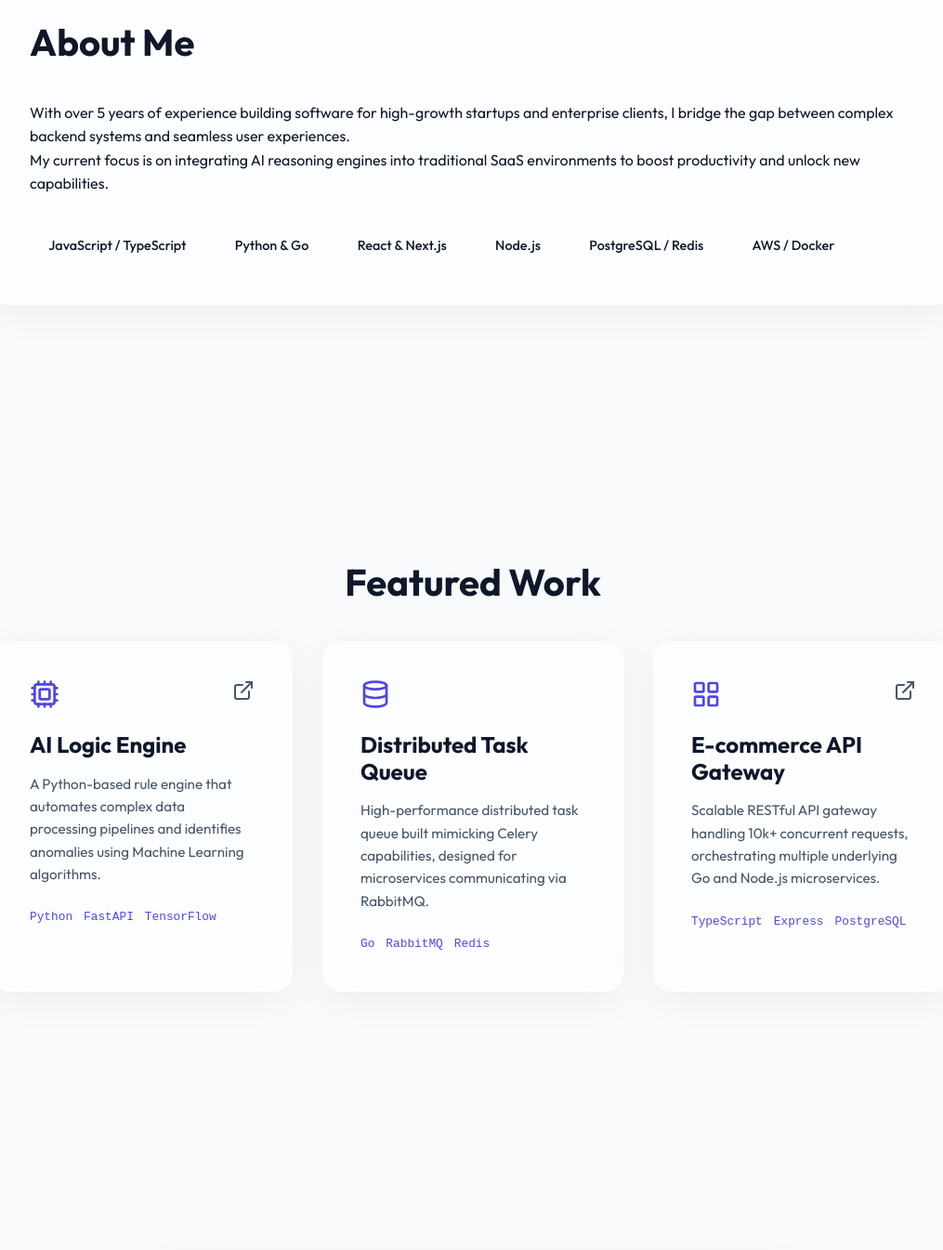
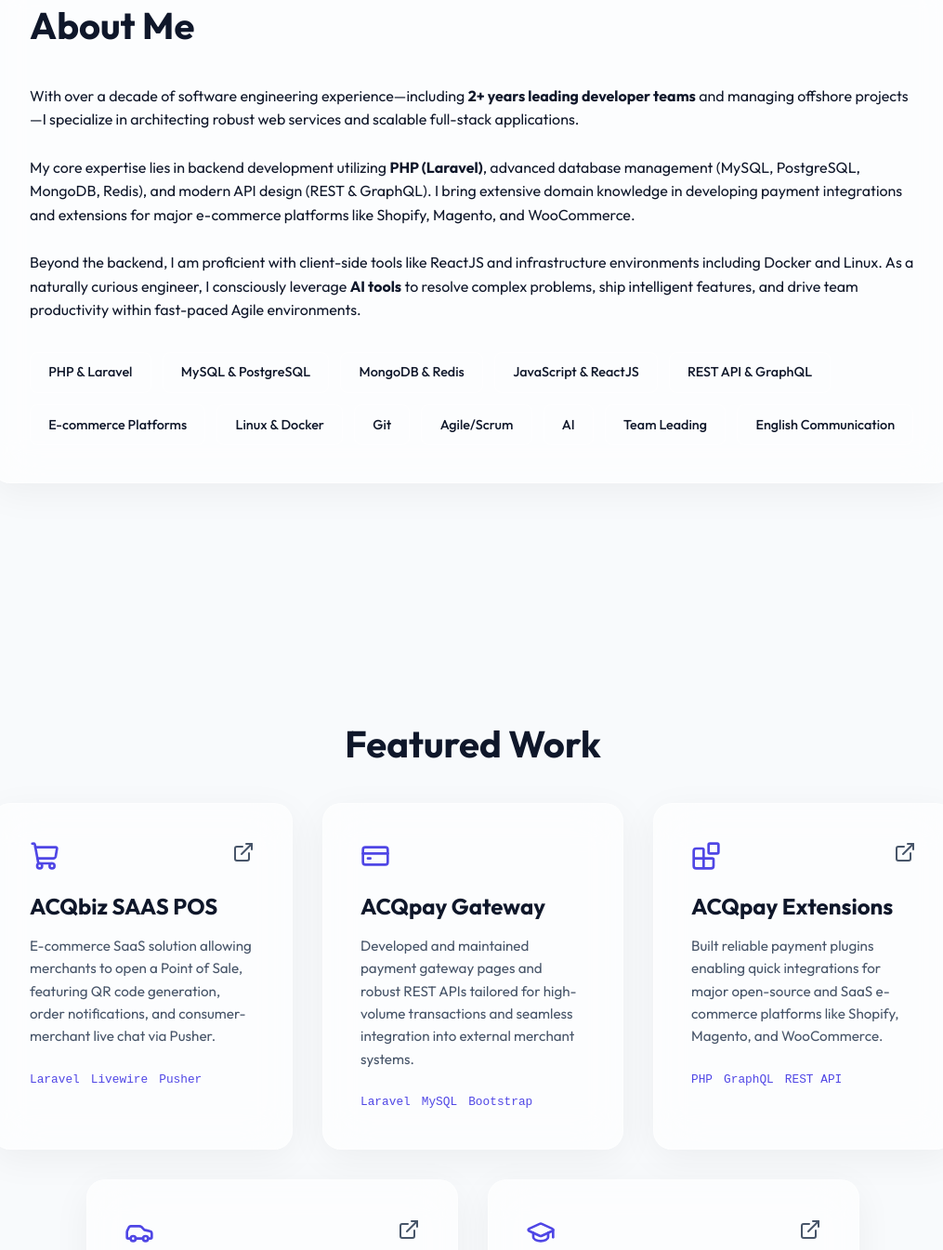
Before and after one commit to hieulvt/hieulvt.github.io, a plain HTML site: page index.html in a window 1280 px wide. Shown: the part 1058-2403 px from the top of the page at 93% size, without its empty margins (131-1146 px from the left). Drawn offline with nearby package versions, Linux system fonts and the light colour scheme.

Commit message:
Update portfolio with real content

```diff
--- a/index.html
+++ b/index.html
@@ -4,9 +4,9 @@
 <head>
     <meta charset="UTF-8">
     <meta name="viewport" content="width=device-width, initial-scale=1.0">
-    <title>Senior Software Engineer | Portfolio</title>
+    <title>Hieu Luong | Senior Software Engineer</title>
     <meta name="description"
-        content="Portfolio of a Senior Software Engineer specializing in scalable web applications and AI tools.">
+        content="Portfolio of Hieu Luong, a Senior Software Engineer & Team Leader specializing in scalable web applications, PHP/Laravel, and E-commerce solutions.">
 
     <!-- Fonts -->
     <link rel="preconnect" href="https://fonts.googleapis.com">
@@ -32,7 +32,7 @@
     <nav class="glass-panel main-nav">
         <div class="nav-content">
             <div class="logo">
-                <span class="logo-text">Dev<span class="accent-text">.</span></span>
+                <span class="logo-text">Hieu Luong<span class="accent-text">.</span></span>
             </div>
             <ul class="nav-links">
                 <li><a href="#home">Home</a></li>
@@ -52,10 +52,10 @@
         <section id="home" class="hero fade-up">
             <div class="hero-content">
                 <div class="badge glass-badge">Open to new opportunities</div>
-                <h1 class="hero-title">Crafting <span class="accent-gradient">Scalable Systems</span> & Fluid
-                    Experiences.</h1>
-                <p class="hero-subtitle">Senior Software Engineer specializing in distributed architectures, AI
-                    integration, and robust backend services. I turn complex problems into elegant solutions.</p>
+                <h1 class="hero-title">Crafting <span class="accent-gradient">Scalable Systems</span> & Leading Teams.
+                </h1>
+                <p class="hero-subtitle">Senior Software Engineer & Team Leader with over a decade of experience in PHP
+                    (Laravel), scalable e-commerce solutions, and robust web services.</p>
                 <div class="hero-cta">
                     <a href="#projects" class="btn primary-btn glass-btn">View My Work</a>
                     <a href="#contact" class="btn secondary-btn">Contact Me</a>
@@ -69,18 +69,33 @@
                 <div class="about-grid">
                     <div class="about-text">
                         <h2 class="section-title">About Me</h2>
-                        <p>With over 5 years of experience building software for high-growth startups and enterprise
-                            clients, I bridge the gap between complex backend systems and seamless user experiences.</p>
-                        <p>My current focus is on integrating AI reasoning engines into traditional SaaS environments to
-                            boost productivity and unlock new capabilities.</p>
+                        <p>With over a decade of software engineering experience—including <strong>2+ years leading
+                                developer teams</strong> and managing offshore projects—I specialize in architecting
+                            robust web services and scalable full-stack applications.</p>
+                        <br>
+                        <p>My core expertise lies in backend development utilizing <strong>PHP (Laravel)</strong>,
+                            advanced database management (MySQL, PostgreSQL, MongoDB, Redis), and modern API design
+                            (REST & GraphQL). I bring extensive domain knowledge in developing payment integrations and
+                            extensions for major e-commerce platforms like Shopify, Magento, and WooCommerce.</p>
+                        <br>
+                        <p>Beyond the backend, I am proficient with client-side tools like ReactJS and infrastructure
+                            environments including Docker and Linux. As a naturally curious engineer, I consciously
+                            leverage <strong>AI tools</strong> to resolve complex problems, ship intelligent features,
+                            and drive team productivity within fast-paced Agile environments.</p>
 
                         <div class="skills-container">
-                            <span class="skill-tag glass-tag">JavaScript / TypeScript</span>
-                            <span class="skill-tag glass-tag">Python & Go</span>
-                            <span class="skill-tag glass-tag">React & Next.js</span>
-                            <span class="skill-tag glass-tag">Node.js</span>
-                            <span class="skill-tag glass-tag">PostgreSQL / Redis</span>
-                            <span class="skill-tag glass-tag">AWS / Docker</span>
+                            <span class="skill-tag glass-tag">PHP & Laravel</span>
+                            <span class="skill-tag glass-tag">MySQL & PostgreSQL</span>
+                            <span class="skill-tag glass-tag">MongoDB & Redis</span>
+                            <span class="skill-tag glass-tag">JavaScript & ReactJS</span>
+                            <span class="skill-tag glass-tag">REST API & GraphQL</span>
+                            <span class="skill-tag glass-tag">E-commerce Platforms</span>
+                            <span class="skill-tag glass-tag">Linux & Docker</span>
+                            <span class="skill-tag glass-tag">Git</span>
+                            <span class="skill-tag glass-tag">Agile/Scrum</span>
+                            <span class="skill-tag glass-tag">AI</span>
+                            <span class="skill-tag glass-tag">Team Leading</span>
+                            <span class="skill-tag glass-tag">English Communication</span>
                         </div>
                     </div>
                 </div>
@@ -96,17 +111,18 @@
                 <article class="project-card glass-card">
                     <div class="project-content">
                         <div class="project-header">
-                            <i data-lucide="cpu" class="project-icon accent-text"></i>
+                            <i data-lucide="shopping-cart" class="project-icon accent-text"></i>
                             <div class="project-links">
                                 <a href="#" aria-label="GitHub"><i data-lucide="github"></i></a>
                                 <a href="#" aria-label="Live Demo"><i data-lucide="external-link"></i></a>
                             </div>
                         </div>
-                        <h3 class="project-title">AI Logic Engine</h3>
-                        <p class="project-desc">A Python-based rule engine that automates complex data processing
-                            pipelines and identifies anomalies using Machine Learning algorithms.</p>
+                        <h3 class="project-title">ACQbiz SAAS POS</h3>
+                        <p class="project-desc">E-commerce SaaS solution allowing merchants to open a Point of Sale,
+                            featuring QR code generation, order notifications, and consumer-merchant live chat via
+                            Pusher.</p>
                         <div class="project-tech">
-                            <span>Python</span><span>FastAPI</span><span>TensorFlow</span>
+                            <span>Laravel</span><span>Livewire</span><span>Pusher</span>
                         </div>
                     </div>
                 </article>
@@ -115,16 +131,18 @@
                 <article class="project-card glass-card">
                     <div class="project-content">
                         <div class="project-header">
-                            <i data-lucide="database" class="project-icon accent-text"></i>
+                            <i data-lucide="credit-card" class="project-icon accent-text"></i>
                             <div class="project-links">
                                 <a href="#" aria-label="GitHub"><i data-lucide="github"></i></a>
                             </div>
                         </div>
-                        <h3 class="project-title">Distributed Task Queue</h3>
-                        <p class="project-desc">High-performance distributed task queue built mimicking Celery
-                            capabilities, designed for microservices communicating via RabbitMQ.</p>
+                        <h3 class="project-title">ACQpay Gateway</h3>
+                        <p class="project-desc">Developed and maintained payment gateway pages and robust REST APIs
+                            tailored for high-volume transactions and seamless integration into external merchant
+                            systems.
+                        </p>
                         <div class="project-tech">
-                            <span>Go</span><span>RabbitMQ</span><span>Redis</span>
+                            <span>Laravel</span><span>MySQL</span><span>Bootstrap</span>
                         </div>
                     </div>
                 </article>
@@ -133,17 +151,57 @@
                 <article class="project-card glass-card">
                     <div class="project-content">
                         <div class="project-header">
-                            <i data-lucide="layout-grid" class="project-icon accent-text"></i>
+                            <i data-lucide="blocks" class="project-icon accent-text"></i>
                             <div class="project-links">
                                 <a href="#" aria-label="GitHub"><i data-lucide="github"></i></a>
                                 <a href="#" aria-label="Live Demo"><i data-lucide="external-link"></i></a>
                             </div>
                         </div>
-                        <h3 class="project-title">E-commerce API Gateway</h3>
-                        <p class="project-desc">Scalable RESTful API gateway handling 10k+ concurrent requests,
-                            orchestrating multiple underlying Go and Node.js microservices.</p>
+                        <h3 class="project-title">ACQpay Extensions</h3>
+                        <p class="project-desc">Built reliable payment plugins enabling quick integrations for major
+                            open-source and SaaS e-commerce platforms like Shopify, Magento, and WooCommerce.
+                        </p>
                         <div class="project-tech">
-                            <span>TypeScript</span><span>Express</span><span>PostgreSQL</span>
+                            <span>PHP</span><span>GraphQL</span><span>REST API</span>
+                        </div>
+                    </div>
+                </article>
+
+                <!-- Project 4 -->
+                <article class="project-card glass-card">
+                    <div class="project-content">
+                        <div class="project-header">
+                            <i data-lucide="car" class="project-icon accent-text"></i>
+                            <div class="project-links">
+                                <a href="#" aria-label="GitHub"><i data-lucide="github"></i></a>
+                                <a href="#" aria-label="Live Demo"><i data-lucide="external-link"></i></a>
+                            </div>
+                        </div>
+                        <h3 class="project-title">Dichung Booking System</h3>
+                        <p class="project-desc">Comprehensive taxi booking platform consisting of user sites, management
+                            portals, and driver apps. Integrated seamlessly with external partner services.</p>
+                        <div class="project-tech">
+                            <span>Symfony</span><span>ReactJS</span><span>Ionic 2</span>
+                        </div>
+                    </div>
+                </article>
+
+                <!-- Project 5 -->
+                <article class="project-card glass-card">
+                    <div class="project-content">
+                        <div class="project-header">
+                            <i data-lucide="graduation-cap" class="project-icon accent-text"></i>
+                            <div class="project-links">
+                                <a href="#" aria-label="GitHub"><i data-lucide="github"></i></a>
+                                <a href="#" aria-label="Live Demo"><i data-lucide="external-link"></i></a>
+                            </div>
+                        </div>
+                        <h3 class="project-title">JIEM ODC E-Learning</h3>
+                        <p class="project-desc">An online English learning platform that maps custom personal schedules
+                            and learning flows based on proficiency. Built securely using independent frontend/backend
+                            REST APIs.</p>
+                        <div class="project-tech">
+                            <span>CodeIgniter</span><span>AngularJS</span><span>MongoDB</span>
                         </div>
                     </div>
                 </article>
@@ -157,7 +215,7 @@
                 <p class="text-center contact-text">I'm always open to discussing new projects, creative ideas or
                     opportunities to be part of your visions.</p>
                 <div class="contact-methods">
-                    <a href="mailto:hello@example.com" class="btn primary-btn glass-btn">Say Hello <i
+                    <a href="mailto:hieulvt128@gmail.com" class="btn primary-btn glass-btn">Say Hello <i
                             data-lucide="send"></i></a>
                 </div>
             </div>
@@ -165,9 +223,10 @@
     </main>
 
     <footer class="footer">
-        <p>&copy; 2026 Senior Software Engineer. Built from scratch with Vanilla Web tech.</p>
+        <p>&copy; 2026 Hieu Luong. Let's make valuable things.</p>
         <div class="social-links">
-            <a href="#" aria-label="LinkedIn"><i data-lucide="linkedin"></i></a>
+            <a href="https://www.linkedin.com/in/hieu-luong-36668a133/" aria-label="LinkedIn"><i
+                    data-lucide="linkedin"></i></a>
             <a href="#" aria-label="GitHub"><i data-lucide="github"></i></a>
             <a href="#" aria-label="Twitter"><i data-lucide="twitter"></i></a>
         </div>
--- a/styles.css
+++ b/styles.css
@@ -184,6 +184,7 @@ h1, h2, h3, h4 {
 [data-theme="dark"] .accent-gradient {
     background: linear-gradient(135deg, var(--primary-light), var(--secondary));
     -webkit-background-clip: text;
+    background-clip: text;
     -webkit-text-fill-color: transparent;
 }
 
@@ -377,14 +378,18 @@ section { padding: 8rem 0; min-height: 80vh; display: flex; flex-direction: colu
 
 /* Projects Grid */
 .projects-grid {
-    display: grid;
-    grid-template-columns: repeat(auto-fill, minmax(320px, 1fr));
+    display: flex;
+    flex-wrap: wrap;
+    justify-content: center;
     gap: 2rem;
 }
 
 .project-card {
     display: flex;
     flex-direction: column;
+    flex: 1 1 calc(33.333% - 1.34rem);
+    min-width: 320px;
+    max-width: 400px;
 }
 
 .project-header {
```
